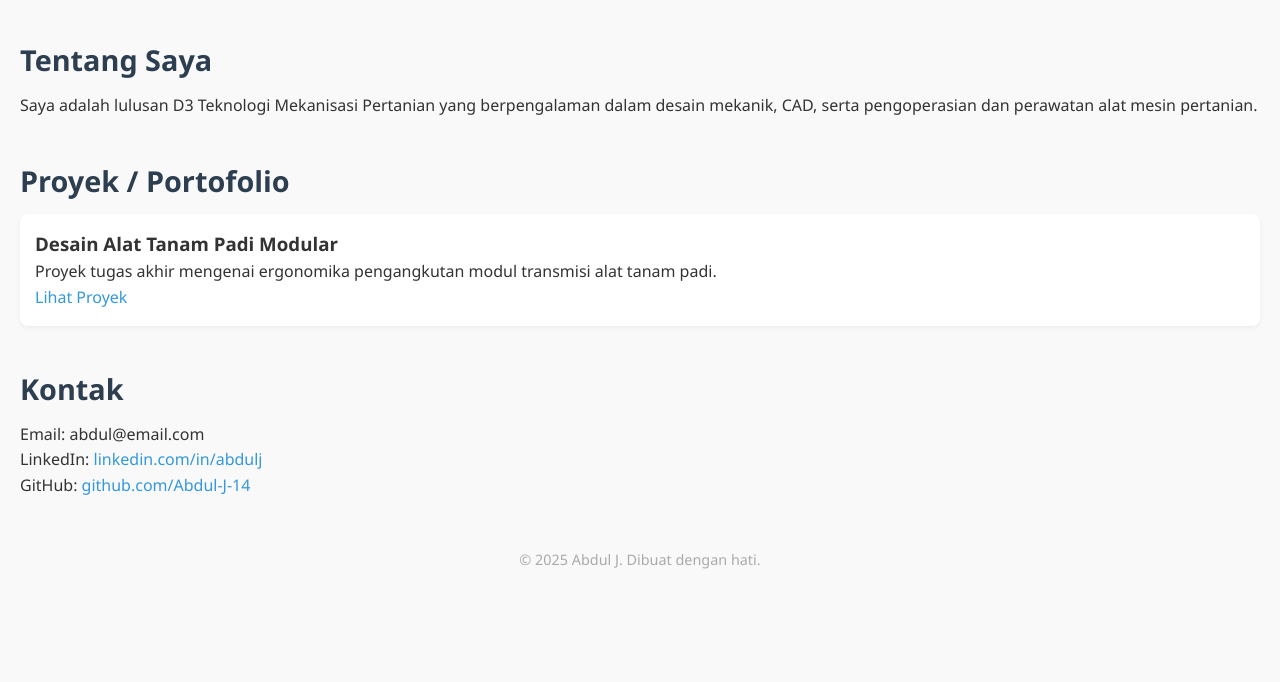
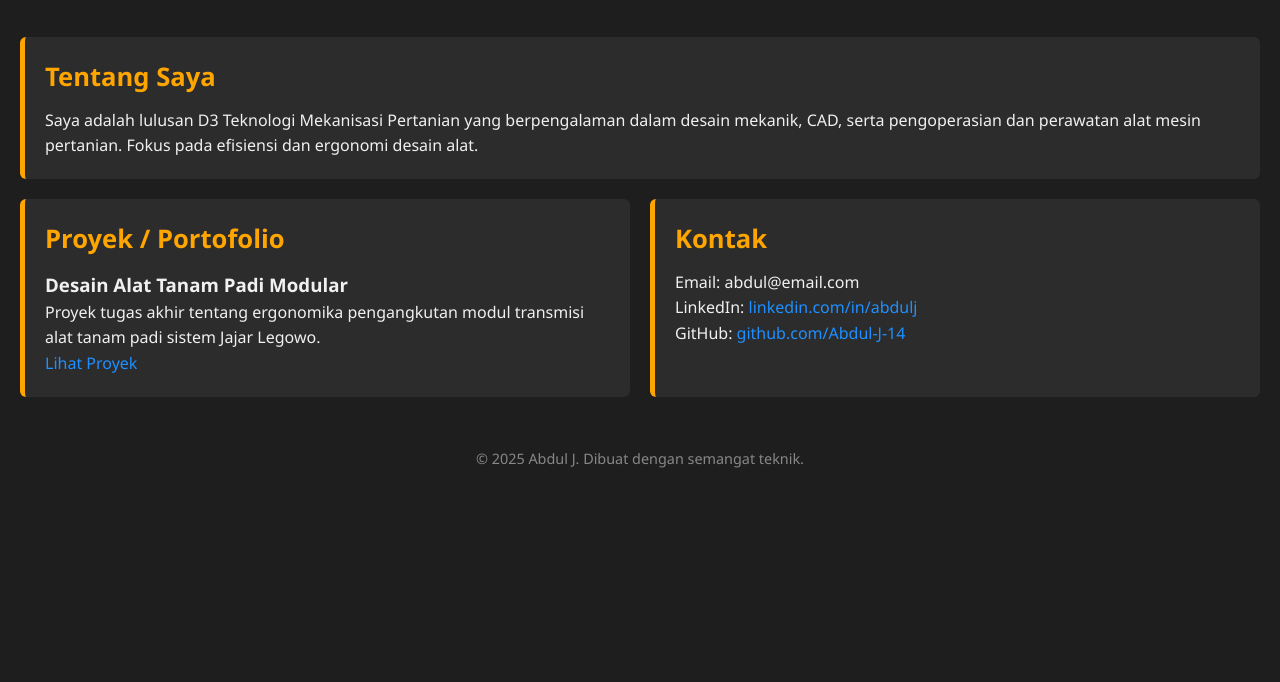
Before and after one commit to Abdul-J-14/Abdul-J-14.github.io, a plain HTML site: page index.html in a window 1280 px wide. Shown: the part 118-800 px from the top of the page. Drawn offline with Linux system fonts and the light colour scheme.

Commit message:
Add files via upload

```diff
--- a/index.html
+++ b/index.html
@@ -3,7 +3,7 @@
 <head>
   <meta charset="UTF-8" />
   <meta name="viewport" content="width=device-width, initial-scale=1.0" />
-  <title>Portofolio - Abdul</title>
+  <title>Portofolio - Abdul J</title>
   <link rel="stylesheet" href="style.css" />
 </head>
 <body>
@@ -12,29 +12,31 @@
     <p>Mechanical Design Engineer</p>
   </header>
 
-  <section class="about">
+  <main class="container">
+    <section class="about card">
       <h2>Tentang Saya</h2>
-    <p>Saya adalah lulusan D3 Teknologi Mekanisasi Pertanian yang berpengalaman dalam desain mekanik, CAD, serta pengoperasian dan perawatan alat mesin pertanian.</p>
+      <p>Saya adalah lulusan D3 Teknologi Mekanisasi Pertanian yang berpengalaman dalam desain mekanik, CAD, serta pengoperasian dan perawatan alat mesin pertanian. Fokus pada efisiensi dan ergonomi desain alat.</p>
     </section>
 
-  <section class="projects">
+    <section class="projects card">
       <h2>Proyek / Portofolio</h2>
       <div class="project-item">
         <h3>Desain Alat Tanam Padi Modular</h3>
-      <p>Proyek tugas akhir mengenai ergonomika pengangkutan modul transmisi alat tanam padi.</p>
+        <p>Proyek tugas akhir tentang ergonomika pengangkutan modul transmisi alat tanam padi sistem Jajar Legowo.</p>
         <a href="#" target="_blank">Lihat Proyek</a>
       </div>
     </section>
 
-  <section class="contact">
+    <section class="contact card">
       <h2>Kontak</h2>
       <p>Email: abdul@email.com</p>
       <p>LinkedIn: <a href="https://linkedin.com/in/abdulj" target="_blank">linkedin.com/in/abdulj</a></p>
       <p>GitHub: <a href="https://github.com/Abdul-J-14" target="_blank">github.com/Abdul-J-14</a></p>
     </section>
+  </main>
 
   <footer>
-    <p>© 2025 Abdul J. Dibuat dengan hati.</p>
+    <p>© 2025 Abdul J. Dibuat dengan semangat teknik.</p>
   </footer>
 </body>
 </html>
--- a/style.css
+++ b/style.css
@@ -6,8 +6,8 @@
 }
 
 body {
-  background-color: #f9f9f9;
-  color: #333;
+  background-color: #1e1e1e;
+  color: #f0f0f0;
   line-height: 1.6;
   padding: 20px;
 }
@@ -15,44 +15,63 @@ body {
 header {
   text-align: center;
   margin-bottom: 40px;
+  color: #ffa500;
 }
 
 header h1 {
   font-size: 2.5em;
-  color: #2c3e50;
 }
 
 header p {
   font-size: 1.2em;
-  color: #777;
+  color: #ccc;
 }
 
-section {
-  margin-bottom: 40px;
+.container {
+  display: grid;
+  gap: 20px;
+  grid-template-columns: 1fr;
+}
+
+.card {
+  background: #2c2c2c;
+  padding: 20px;
+  border-left: 5px solid #ffa500;
+  border-radius: 6px;
 }
 
 h2 {
-  font-size: 1.8em;
+  font-size: 1.6em;
   margin-bottom: 10px;
-  color: #2c3e50;
+  color: #ffa500;
 }
 
 .project-item {
-  background: #fff;
-  padding: 15px;
-  border-radius: 8px;
-  margin-bottom: 20px;
-  box-shadow: 0 2px 5px rgba(0,0,0,0.05);
+  margin-top: 10px;
 }
 
 a {
-  color: #3498db;
+  color: #1e90ff;
   text-decoration: none;
+}
+
+a:hover {
+  text-decoration: underline;
 }
 
 footer {
   text-align: center;
   font-size: 0.9em;
-  color: #aaa;
+  color: #888;
   margin-top: 50px;
 }
+
+/* Responsive for desktop */
+@media (min-width: 768px) {
+  .container {
+    grid-template-columns: 1fr 1fr;
+  }
+  .about {
+    grid-column: 1 / -1;
+  }
+}
```
Lines whose indentation alone changed are shown as unchanged.
